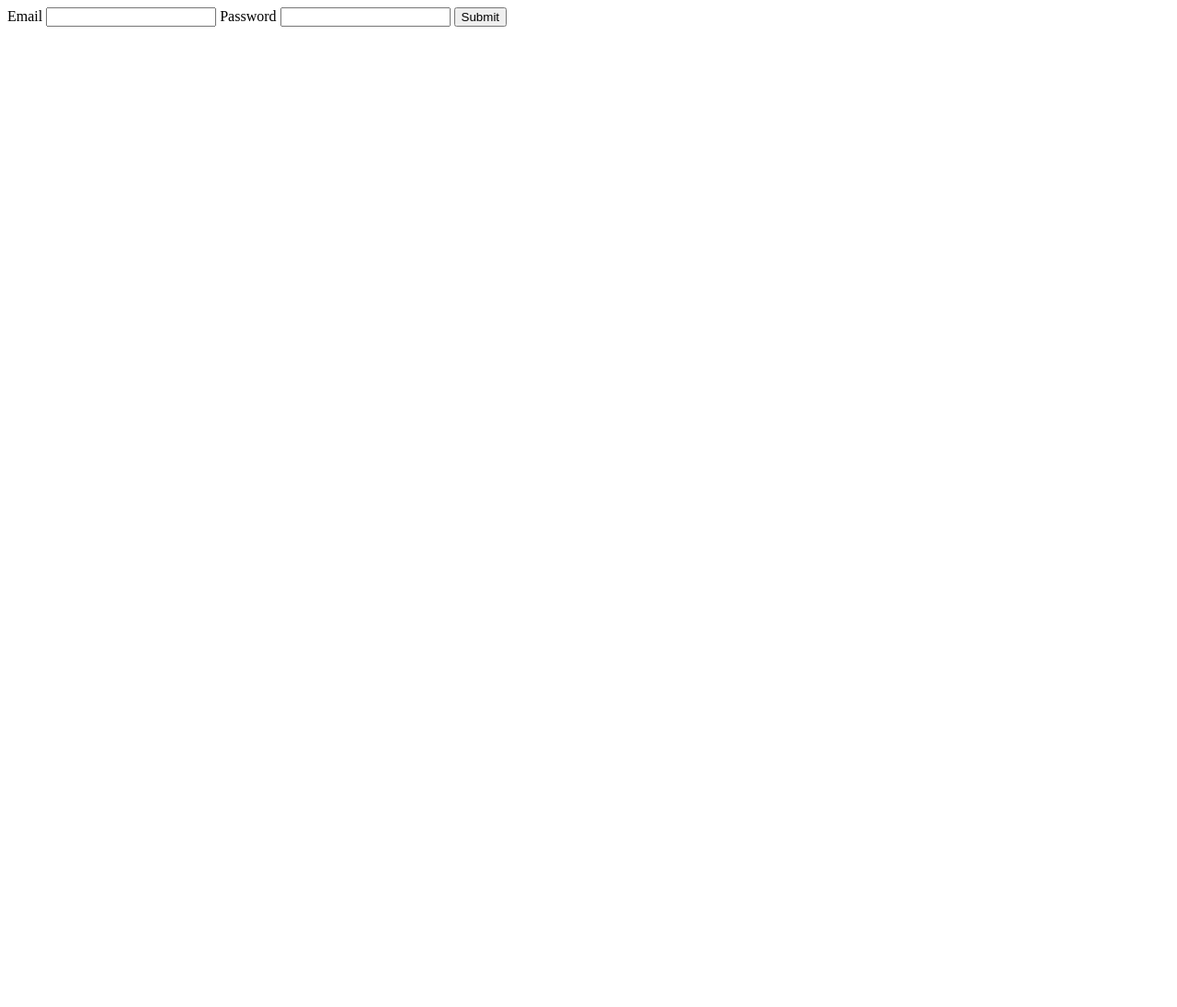
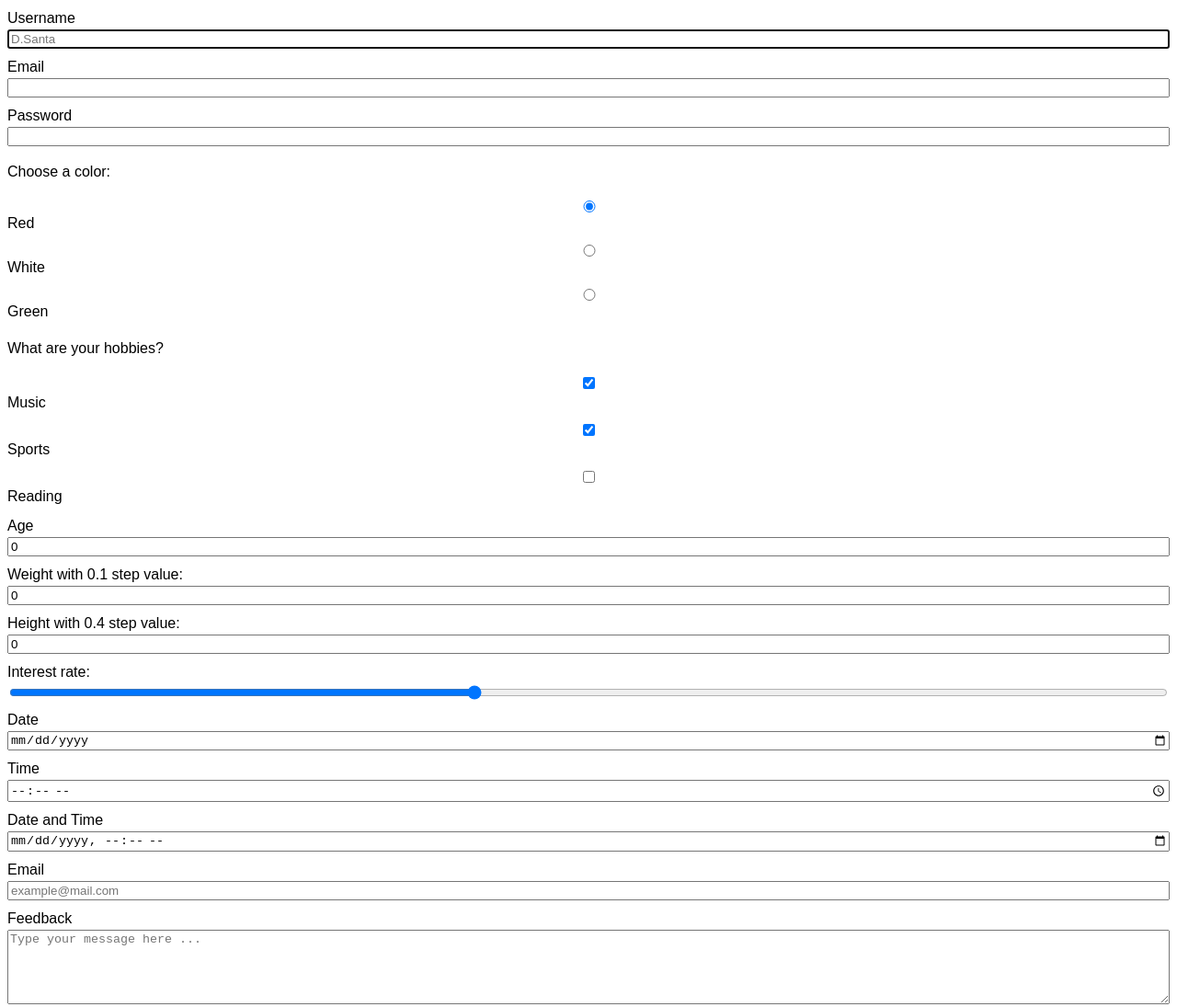
Before and after one commit to dsantam13/elementos-formulario, a plain HTML site: page index.html in a window 1280 px wide. Shown: the top 1095 px of the page at 92% size. Before the commit the page ends 800 px from the top, so only its background shows below. Drawn offline with Linux system fonts and the light colour scheme.

Commit message:
clase 15

```diff
--- /dev/null
+++ b/css/styles.css
@@ -0,0 +1,10 @@
+body {
+    font-family: sans-serif;
+    line-height: 1.5;
+}
+
+label {
+    display: flex;
+    flex-direction: column;
+    margin-bottom: 8px;
+}
--- a/index.html
+++ b/index.html
@@ -3,10 +3,15 @@
   <head>
     <meta charset="UTF-8" />
     <meta name="viewport" content="width=device-width, initial-scale=1.0" />
+    <link rel="stylesheet" type="text/css" href="css/styles.css" />
     <title>Elementos de formulario</title>
   </head>
   <body>
     <form name="signup_form" autocomplete="on" novalidate>
+      <label>
+        Username
+        <input type="text" name="username" placeholder="D.Santa" autofocus />
+      </label>
       <label>
         Email
         <input type="email" name="email" />
@@ -14,7 +19,108 @@
 
       <label>
         Password
-        <input type="password" name="password" />
+        <input type="password" name="password" minlength="5" maxlength="12" />
+      </label>
+
+      <p>Choose a color:</p>
+      <label>
+        <input type="radio" name="color" value="red" checked />
+        Red
+      </label>
+      <label>
+        <input type="radio" name="color" value="white" />
+        White
+      </label>
+      <label>
+        <input type="radio" name="color" value="green" />
+        Green
+      </label>
+
+      <p>What are your hobbies?</p>
+      <label>
+        <input type="checkbox" name="hobby" value="music" checked />
+        Music
+      </label>
+      <label>
+        <input type="checkbox" name="hobby" value="sports" checked />
+        Sports
+      </label>
+      <label>
+        <input type="checkbox" name="hobby" value="reading" />
+        Reading
+      </label>
+
+      <label>
+        Age
+        <input type="number" name="age" value="0" min="18" max="120" />
+      </label>
+
+      <label>
+        Weight with 0.1 step value:
+        <input
+          type="number"
+          name="weight"
+          min="0"
+          max="150"
+          step="0.1"
+          value="0"
+        />
+      </label>
+
+      <label>
+        Height with 0.4 step value:
+        <input
+          type="number"
+          name="height"
+          min="0"
+          max="200"
+          step="0.4"
+          value="0"
+        />
+      </label>
+
+      <label>
+        Interest rate:
+        <input
+          type="range"
+          name="interest_rate"
+          value="40"
+          min="0"
+          max="100"
+          step="1"
+        />
+      </label>
+
+      <label>
+        Date
+        <input type="date" min="1920-01-01" max="2020-01-01" />
+      </label>
+
+      <label>
+        Time
+        <input type="time" />
+      </label>
+
+      <label>
+        Date and Time
+        <input
+          type="datetime-local"
+          min="1920-01-01T00:00"
+          max="2020-01-01T00:00"
+        />
+      </label>
+
+      <label>
+        Email
+        <input type="email" name="email" placeholder="example@mail.com" />
+      </label>
+      <label>
+        Feedback
+        <textarea
+          name="feedback"
+          rows="5"
+          placeholder="Type your message here ..."
+        ></textarea>
       </label>
 
       <button type="submit">Submit</button>
```
